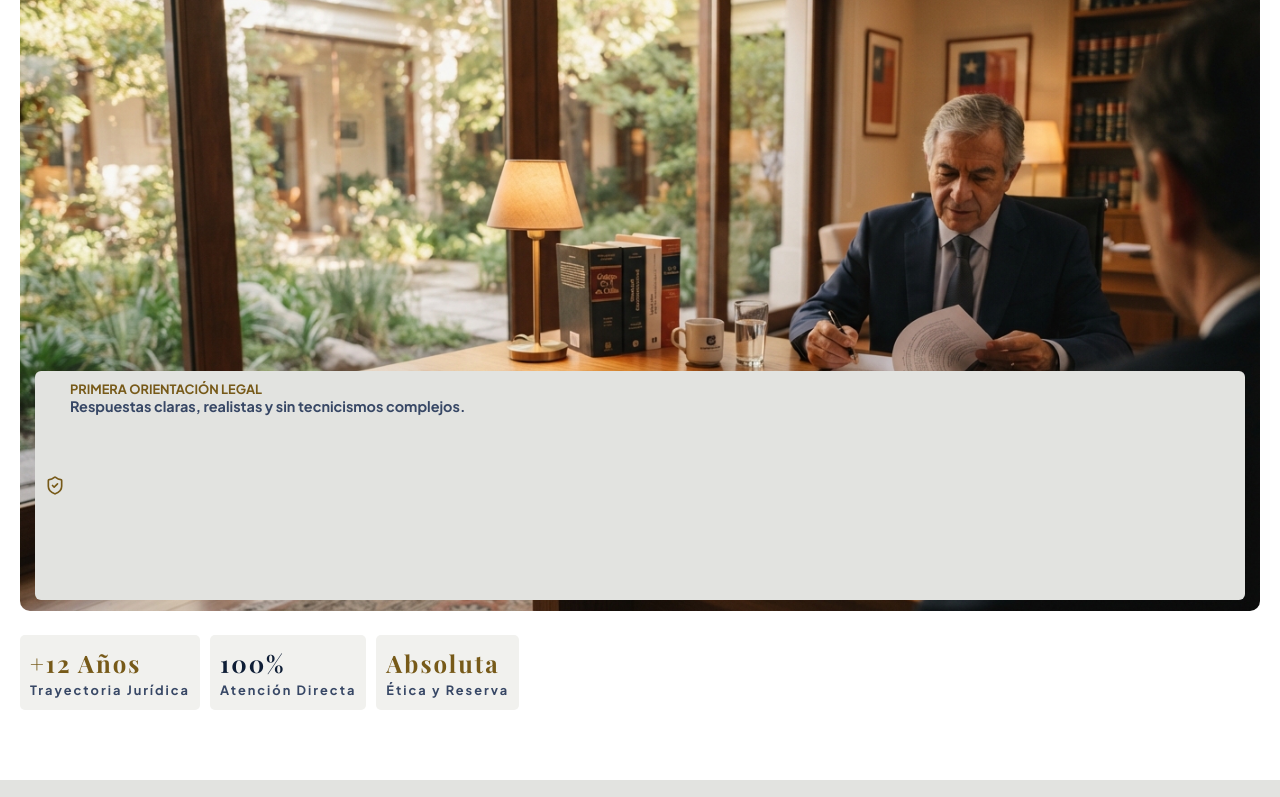
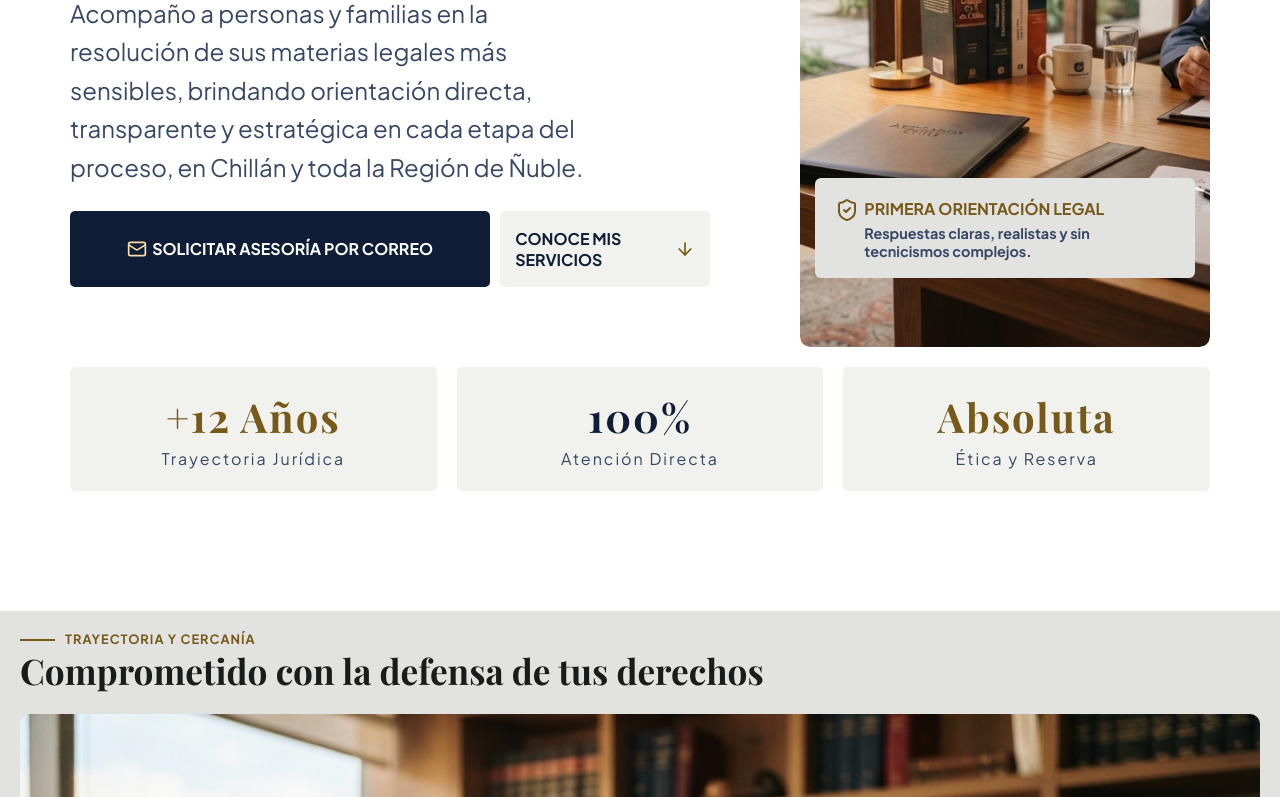
Before and after one commit to PauletteM06/demo-estudio-juridico, a website built with Vite: page index.html in a window 1280 px wide. Shown: the part 549-1346 px from the top of the page. Built offline with nearby package versions, Linux system fonts and the light colour scheme; a web font is replaced by a local one.

Commit message:
Termina estilos desktop de la sección Hero

```diff
--- a/sass/layout/_header.scss
+++ b/sass/layout/_header.scss
@@ -16,7 +16,7 @@ header{
         width: 150px;
 
         @media (min-width: 1024px) {
-            width: 200px;
+            width: 250px;
         }
     }
 
--- a/sass/layout/_hero.scss
+++ b/sass/layout/_hero.scss
@@ -1,66 +1,91 @@
-@use '/sass/base/variables' as v;
+@use "/sass/base/variables" as v;
 
-.section-hero{
+.section-hero {
   padding: 20px;
   margin-bottom: 50px;
 
-    &-display{
+  &-display {
+    @media (min-width: 1024px) {
+      display: flex;
+      gap: 30px;
+      margin-bottom: 20px;
+    }
 
-        .section-hero-data{
+    .section-hero-data {
       background-color: v.$bg-data;
       color: v.$bg-btns;
       text-transform: uppercase;
-            font-size: .8rem;
+      font-size: 0.8rem;
       font-weight: bold;
       padding: 8px;
       border-radius: 6px;
       margin-bottom: 10px;
 
-            &::before{
-                content: '';
+      &::before {
+        content: "";
         display: inline-block;
         width: 7px;
         height: 7px;
-                background-image: url('../../assets/icons/circle.svg');
+        background-image: url("../../assets/icons/circle.svg");
         background-size: contain;
         background-repeat: no-repeat;
         background-position: center;
+
+        @media(min-width: 1024px){
+            width: 10px;
+            height: 10px;
         }
       }
 
-        h1{
+      @media (min-width: 1024px) {
+        width: 70%;
+        font-size: 1rem;
+        margin-bottom: 40px;
+      }
+    }
+
+    h1 {
       font-size: 2rem;
       margin-bottom: 10px;
 
-            span{
+      span {
         color: v.$bg-btns;
-                text-decoration:underline;
+        text-decoration: underline;
         text-decoration-color: v.$hover-icons;
         text-decoration-thickness: 2px;
         text-underline-offset: 4px;
         font-style: italic;
         font-weight: 400;
       }
+
+      @media (min-width: 1024px) {
+        font-size: 4rem;
+      }
     }
 
-        .hero-description{
+    .hero-description {
       line-height: 1.6;
       font-size: 1.3rem;
       text-align: left;
       margin-bottom: 25px;
+
+      @media (min-width: 1024px) {
+        font-size: 1.5rem;
+        width: 75%;
+      }
     }
 
-        .container-hero-links{
+    .container-hero-links {
       display: flex;
       flex-direction: column;
+      margin-bottom: 60px;
 
-            div{
+      div {
         cursor: pointer;
         margin-bottom: 10px;
       }
 
-
-            & > div:first-child{
+      & > div:first-child {
         display: flex;
         justify-content: center;
         align-items: center;
@@ -69,50 +94,85 @@
         padding: 15px;
         border-radius: 5px;
 
-                img{
+        img {
           width: 20px;
         }
 
-                a{
+        a {
           color: v.$neutral;
           font-weight: bold;
-                    font-size: .9rem;
+          font-size: 0.9rem;
         }
 
-                &:hover{
-                    opacity: .9;
+        &:hover {
+          opacity: 0.9;
+        }
+
+        @media (min-width: 1024px) {
+          width: 60%;
+          text-transform: uppercase;
+          padding: 25px;
+
+          a{
+            font-size: 1rem;
+          }
         }
       }
 
-            & > div:nth-child(2){
+      & > div:nth-child(2) {
         display: flex;
         justify-content: center;
         background-color: v.$bg-body-section;
         padding: 15px;
         border-radius: 5px;
         gap: 5px;
-                margin-bottom: 60px;
 
-                a{
+        a {
           color: v.$primary-color;
           font-weight: bold;
         }
 
-                img{
+        img {
           width: 20px;
+        }
+
+        @media (min-width: 1024px) {
+          margin-bottom: 0;
+          text-transform: uppercase;
+          align-items: center;
+          width: 30%;
+        }
+      }
+
+      @media (min-width: 1024px) {
+        flex-direction: row;
+        gap: 10px;
+
+        & > div:first-child,
+        & > div:nth-child(2) {
+          min-height: 76px;
+          margin-bottom: 0;
+          align-items: center;
         }
       }
     }
   }
 
-    .section-hero-info{
+  .section-hero-info {
     position: relative;
-        &-img-principal{
+    overflow: hidden;
+    border-radius: 10px;
+
+    &-img-principal {
+      display: block;
       width: 100%;
+      height: 100%;
+      object-fit: cover;
+      object-position: center;
       border-radius: 10px;
     }
 
-        &-imgdata{
+    &-imgdata {
       display: flex;
       gap: 5px;
       position: absolute;
@@ -124,52 +184,89 @@
       padding: 10px;
       border-radius: 6px;
 
-            img{
+      img {
         width: 20px;
       }
 
-            &-title{
+      &-title {
         text-transform: uppercase;
         font-weight: bold;
         color: v.$bg-btns;
-                font-size: .8rem;
+        font-size: 0.8rem;
       }
 
-            &-description{
+      &-description {
         font-weight: bold;
-                font-size: .9rem;
+        font-size: 0.9rem;
+      }
+
+      @media(min-width: 1024px){
+        align-items: start;
+        height: 100px;
+        margin-top: 20%;
+        padding: 20px;
+
+        img{
+            width: 30px;
+        }
+
+        &-title{
+            font-size: 1rem;
+            margin-bottom: 5px;
         }
       }
     }
 
-    .cards-info{
+  }
+
+  .cards-info {
     display: flex;
     gap: 10px;
     margin-top: 20px;
 
-        p{
+    p {
       background-color: v.$bg-body-section;
       padding: 10px;
       font-weight: bold;
-            font-size: .8rem;
+      font-size: 0.8rem;
       letter-spacing: 2px;
       line-height: 1.5;
       border-radius: 5px;
 
-
-
-            span{
+      span {
         font-family: v.$font-family-headline;
         font-size: 1.5rem;
       }
 
-            .dorado{
+      .dorado {
         color: v.$bg-btns;
       }
 
-            .primary{
+      .primary {
         color: v.$primary-color;
       }
     }
   }
+
+  @media (min-width: 1024px) {
+      padding: 70px;
+
+      .cards-info{
+        display: grid;
+        grid-template-columns: repeat(3, 1fr);
+        text-align: center;
+        gap: 20px;
+
+        p{
+            padding: 20px;
+            font-size: 1rem;
+            font-weight: 400;
         }
+
+        p > span{
+            font-weight: bold;
+            font-size: 2.5rem;
+        }
+    }
+  }
+}
```
Lines whose indentation alone changed are shown as unchanged.
